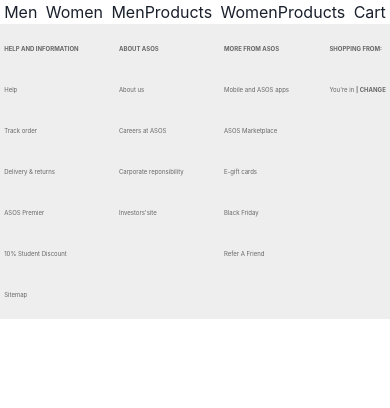
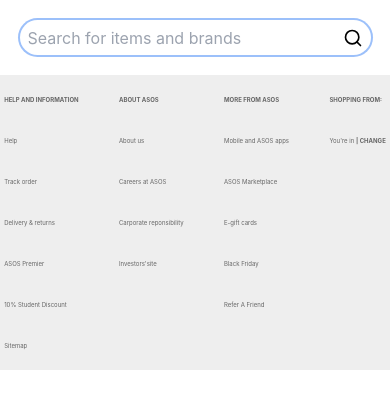
Before and after one commit to santoshy1101/forlorn-cause-7661, a React (Create React App) app: page /user/signup in a window 390 px wide. Shown: the top 408 px of the page. Built offline with nearby package versions, Linux system fonts and the light colour scheme.

Commit message:
navber responsiveness

```diff
--- a/src/App.js
+++ b/src/App.js
@@ -1,6 +1,7 @@
 import Footer from "./Components/Footer/Footer";
-import Navbar from "./Components/Navbar";
+
 import AllRoutes from "./Components/AllRoutes";
+import Navbar from "./Components/Navbar/Navbar";
 
 function App() {
   return (
--- a/src/Components/Navbar/Navbar.jsx
+++ b/src/Components/Navbar/Navbar.jsx
@@ -29,9 +29,12 @@
 
       </ul>
       </div>
-      <div className='flex items-center justify-center m-auto my-5 md:hidden '>
+      <div className='block md:hidden'>
+      <div className='flex items-center justify-center m-auto my-5 '>
       <div className='flex items-center justify-between px-2 text-black bg-white rounded-full outline-none ring-2 sm:w-[400px] w-[90%]'><input type="text" placeholder='Search for items and brands' className='  sm:w-[100%] h-[35px] outline-none  rounded-full'/> <FiSearch size={20} /></div>
       </div>
+      </div>
+
     </div>
   )
 }
```
